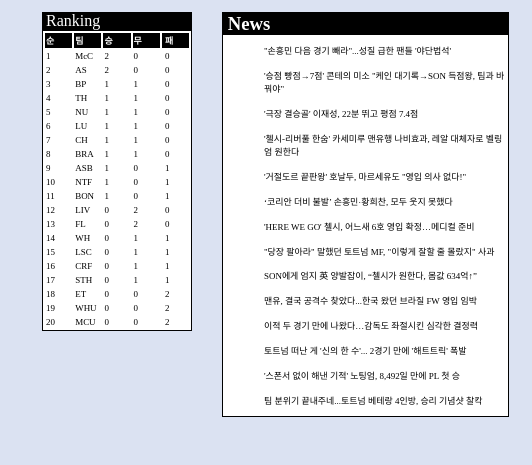
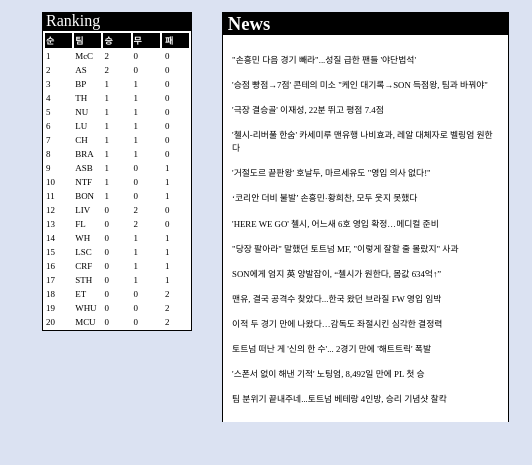
Before and after one commit to PoLyBear2/disc2022, a plain HTML site: page index.html in a window 1280 px wide. Shown: the part 254-719 px from the top of the page, 216-748 px from the left. Drawn offline with nearby package versions, Linux system fonts and the light colour scheme; a script that the page names is missing.

Commit message:
Update style.css

```diff
--- a/style.css
+++ b/style.css
@@ -118,7 +118,8 @@ article h3{
 }
 
 article ul{
-	font-size: 0.7vw;
+	padding:1vmin;
+	font-size: 1.1vmin;
 	list-style: none;
 }
 article ul li{
```
